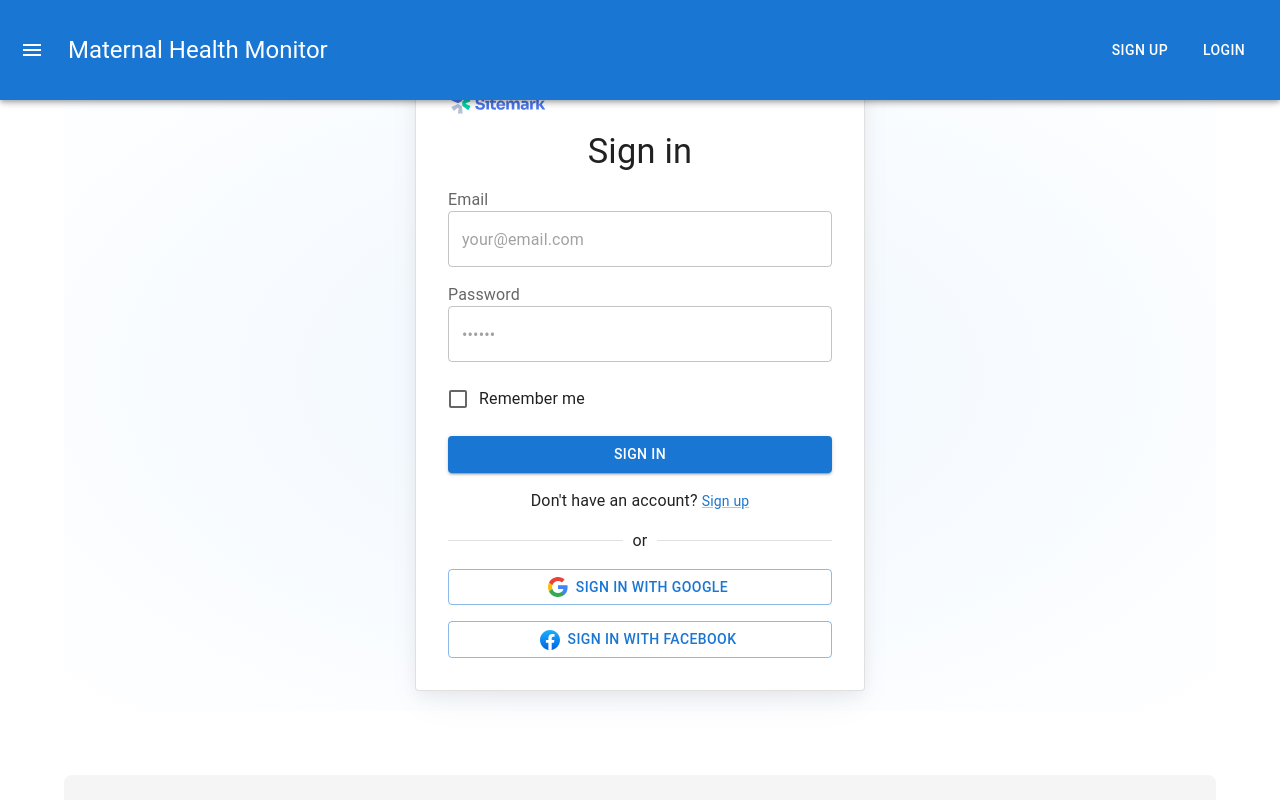
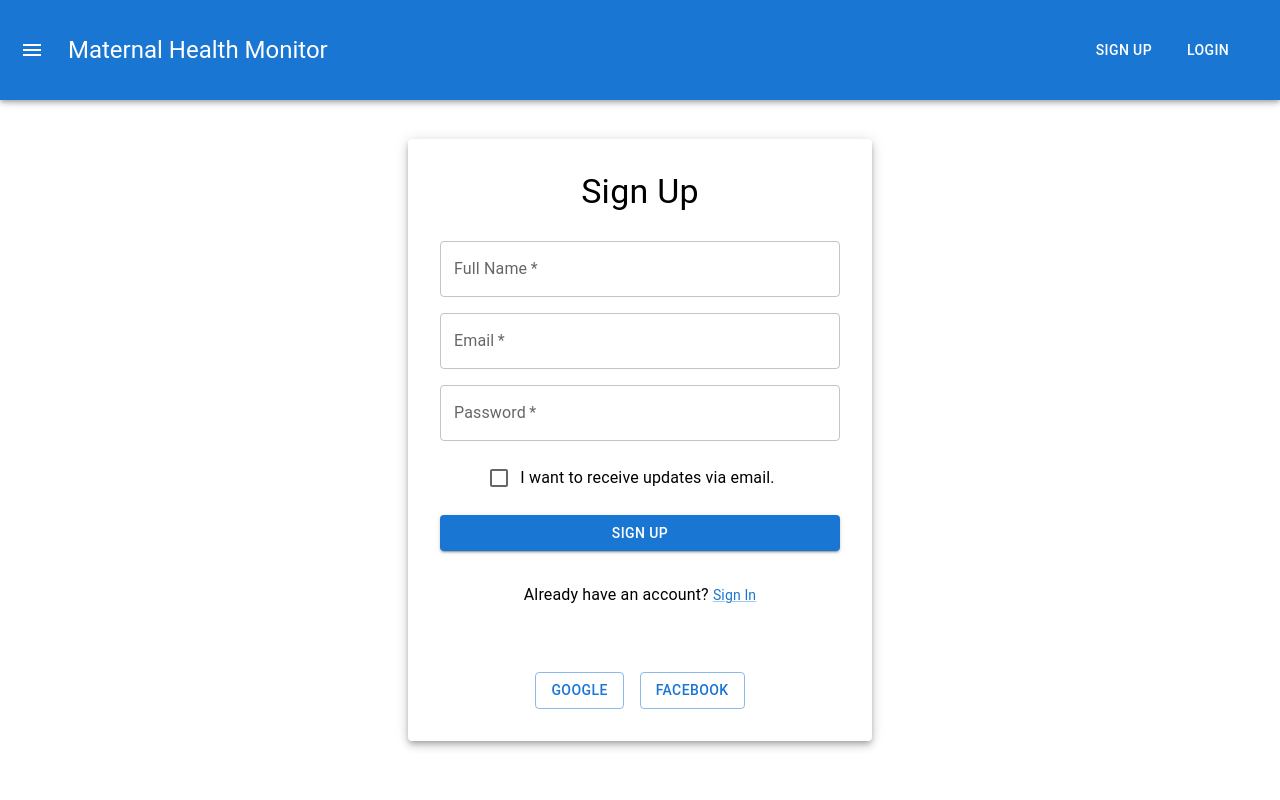
Before and after one commit to momo205/pfizer, a React (Create React App) app in the folder Webpfizer/: page / in a window 1280 px wide. Both pictures are taken after a click on the button "SIGN UP". Shown: the top 800 px of the page. Built offline with nearby package versions, Linux system fonts and the light colour scheme.

Commit message:
styling changes

```diff
--- a/Webpfizer/src/App.js
+++ b/Webpfizer/src/App.js
@@ -11,13 +11,21 @@ import Grid from '@mui/material/Grid';
 import Paper from '@mui/material/Paper';
 import TextField from '@mui/material/TextField';
 import SignIn from './components/SignIn';
+import SignUp from './components/signUp';
 
 function App() {
   const [showSignIn, setShowSignIn] = React.useState(false);
+  const [showSignUp, setShowSignUp] = React.useState(false);
 
-  // Handler to toggle showing SignIn component
+  // Handlers to toggle showing SignIn or SignUp component
   const handleSignInClick = () => {
-    setShowSignIn(true); // Show the SignIn component when clicked
+    setShowSignIn(true);
+    setShowSignUp(false);
+  };
+
+  const handleSignUpClick = () => {
+    setShowSignUp(true);
+    setShowSignIn(false);
   };
 
   return (
@@ -32,20 +40,24 @@ function App() {
             <Typography variant="h5" color="inherit" sx={{ flexGrow: 1 }}>
               Maternal Health Monitor
             </Typography>
-            {/* Sign In and Login Buttons */}
-            <Button color="inherit" sx={{ mr: 2 }} onClick={handleSignInClick}>
+            {/* Sign In and Sign Up Buttons */}
+            <Button color="inherit" sx={{ mr: 2 }} onClick={handleSignUpClick}>
               Sign Up
             </Button>
-            <Button color="inherit">Login</Button>
+            <Button color="inherit" sx={{ mr: 2 }} onClick={handleSignInClick}>
+              Login
+            </Button>
           </Toolbar>
         </AppBar>
       </Box>
 
       {/* Main Content Section */}
       <Box sx={{ mt: 5 }}>
-        {/* Conditional Rendering for SignIn Component */}
+        {/* Conditional Rendering for SignIn or SignUp Component */}
         {showSignIn ? (
           <SignIn />
+        ) : showSignUp ? (
+          <SignUp />
         ) : (
           <>
             {/* Padded Image Section */}
--- a/Webpfizer/src/components/SignIn.js
+++ b/Webpfizer/src/components/SignIn.js
@@ -5,51 +5,29 @@ import Checkbox from '@mui/material/Checkbox';
 import CssBaseline from '@mui/material/CssBaseline';
 import FormControlLabel from '@mui/material/FormControlLabel';
 import Divider from '@mui/material/Divider';
-import FormLabel from '@mui/material/FormLabel';
-import FormControl from '@mui/material/FormControl';
-import Link from '@mui/material/Link';
 import TextField from '@mui/material/TextField';
 import Typography from '@mui/material/Typography';
 import Stack from '@mui/material/Stack';
-import MuiCard from '@mui/material/Card';
-import { ThemeProvider, createTheme, styled } from '@mui/material/styles';
-import { GoogleIcon, FacebookIcon, SitemarkIcon } from './CustomIcons';
+import Link from '@mui/material/Link';
+import { styled } from '@mui/material/styles';
+import { GoogleIcon, FacebookIcon } from './CustomIcons';
 
-const Card = styled(MuiCard)(({ theme }) => ({
+// Shared Card styling
+const Card = styled(Box)(({ theme }) => ({
   display: 'flex',
   flexDirection: 'column',
-  alignSelf: 'center',
-  width: '100%',
+  alignItems: 'center',
   padding: theme.spacing(4),
   gap: theme.spacing(2),
+  backgroundColor: '#fff',
+  borderRadius: theme.shape.borderRadius,
+  boxShadow: theme.shadows[5],
+  maxWidth: '400px',
+  width: '100%',
   margin: 'auto',
-  [theme.breakpoints.up('sm')]: {
-    maxWidth: '450px',
-  },
-  boxShadow:
-    'hsla(220, 30%, 5%, 0.05) 0px 5px 15px 0px, hsla(220, 25%, 10%, 0.05) 0px 15px 35px -5px',
-  ...theme.applyStyles('dark', {
-    boxShadow:
-      'hsla(220, 30%, 5%, 0.5) 0px 5px 15px 0px, hsla(220, 25%, 10%, 0.08) 0px 15px 35px -5px',
-  }),
-}));
-
-const SignInContainer = styled(Stack)(({ theme }) => ({
-  height: '100%',
-  padding: 20,
-  backgroundImage:
-    'radial-gradient(ellipse at 50% 50%, hsl(210, 100%, 97%), hsl(0, 0%, 100%))',
-  backgroundRepeat: 'no-repeat',
-  ...theme.applyStyles('dark', {
-    backgroundImage:
-      'radial-gradient(at 50% 50%, hsla(210, 100%, 16%, 0.5), hsl(220, 30%, 5%))',
-  }),
 }));
 
 export default function SignIn() {
-  const [mode, setMode] = React.useState('light');
-  const defaultTheme = createTheme({ palette: { mode } });
-
   const handleSubmit = (event) => {
     event.preventDefault();
     const data = new FormData(event.currentTarget);
@@ -60,87 +38,55 @@ export default function SignIn() {
   };
 
   return (
-    <ThemeProvider theme={defaultTheme}>
+    <>
       <CssBaseline />
-      <SignInContainer direction="column" justifyContent="space-between">
-        <Card variant="outlined">
-          <SitemarkIcon />
-          <Typography
-            component="h1"
-            variant="h4"
-            sx={{ fontSize: 'clamp(2rem, 10vw, 2.15rem)', textAlign: 'center' }}
-          >
-            Sign in
+      <Box sx={{ minHeight: '100vh', display: 'flex', alignItems: 'center', justifyContent: 'center' }}>
+        <Card component="form" onSubmit={handleSubmit}>
+          <Typography component="h1" variant="h4" gutterBottom>
+            Sign In
           </Typography>
-          <Box
-            component="form"
-            onSubmit={handleSubmit}
-            sx={{
-              display: 'flex',
-              flexDirection: 'column',
-              gap: 2,
-              width: '100%',
-            }}
-          >
-            <FormControl>
-              <FormLabel htmlFor="email">Email</FormLabel>
           <TextField
+            fullWidth
             id="email"
+            label="Email"
             type="email"
             name="email"
-                placeholder="your@email.com"
+            variant="outlined"
             required
+          />
+          <TextField
             fullWidth
+            id="password"
+            label="Password"
+            name="password"
+            type="password"
             variant="outlined"
+            required
           />
-            </FormControl>
-            <FormControl>
-              <FormLabel htmlFor="password">Password</FormLabel>
-              <TextField
-                id="password"
-                name="password"
-                placeholder="••••••"
-                type="password"
-                required
-                fullWidth
-                variant="outlined"
-              />
-            </FormControl>
           <FormControlLabel
             control={<Checkbox value="remember" color="primary" />}
             label="Remember me"
           />
           <Button type="submit" fullWidth variant="contained">
-              Sign in
+            Sign In
           </Button>
-            <Typography sx={{ textAlign: 'center' }}>
+          <Typography sx={{ textAlign: 'center', mt: 2 }}>
             Don&apos;t have an account?{' '}
             <Link href="/sign-up" variant="body2">
-                Sign up
+              Sign Up
             </Link>
           </Typography>
+          <Divider sx={{ my: 2 }} />
+          <Stack direction="row" spacing={2} justifyContent="center">
+            <Button variant="outlined" startIcon={<GoogleIcon />}>
+              Google
+            </Button>
+            <Button variant="outlined" startIcon={<FacebookIcon />}>
+              Facebook
+            </Button>
+          </Stack>
+        </Card>
       </Box>
-          <Divider>or</Divider>
-          <Box sx={{ display: 'flex', flexDirection: 'column', gap: 2 }}>
-            <Button
-              fullWidth
-              variant="outlined"
-              startIcon={<GoogleIcon />}
-              onClick={() => alert('Sign in with Google')}
-            >
-              Sign in with Google
-            </Button>
-            <Button
-              fullWidth
-              variant="outlined"
-              startIcon={<FacebookIcon />}
-              onClick={() => alert('Sign in with Facebook')}
-            >
-              Sign in with Facebook
-            </Button>
-          </Box>
-        </Card>
-      </SignInContainer>
-    </ThemeProvider>
+    </>
   );
 }
--- a/Webpfizer/src/components/signUp.js
+++ b/Webpfizer/src/components/signUp.js
@@ -10,6 +10,7 @@ import Divider from '@mui/material/Divider';
 import Link from '@mui/material/Link';
 import { styled } from '@mui/material/styles';
 
+// Shared Card styling
 const Card = styled(Box)(({ theme }) => ({
   display: 'flex',
   flexDirection: 'column',
@@ -91,7 +92,7 @@ export default function SignUp() {
         </Button>
         <Typography sx={{ textAlign: 'center', mt: 2 }}>
           Already have an account?{' '}
-          <Link href="#" variant="body2">
+          <Link href="/sign-in" variant="body2">
             Sign In
           </Link>
         </Typography>
```
Lines whose indentation alone changed are shown as unchanged.
